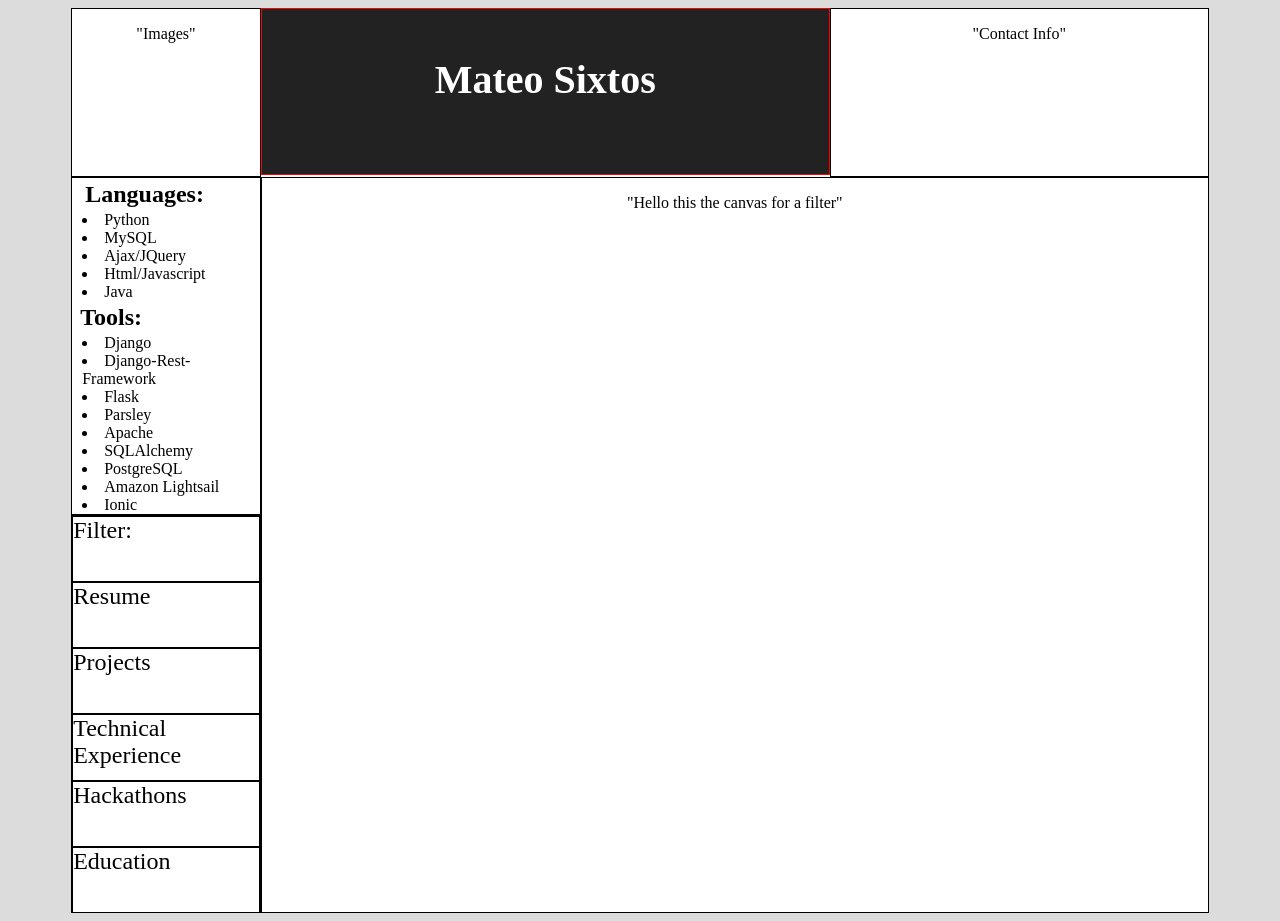
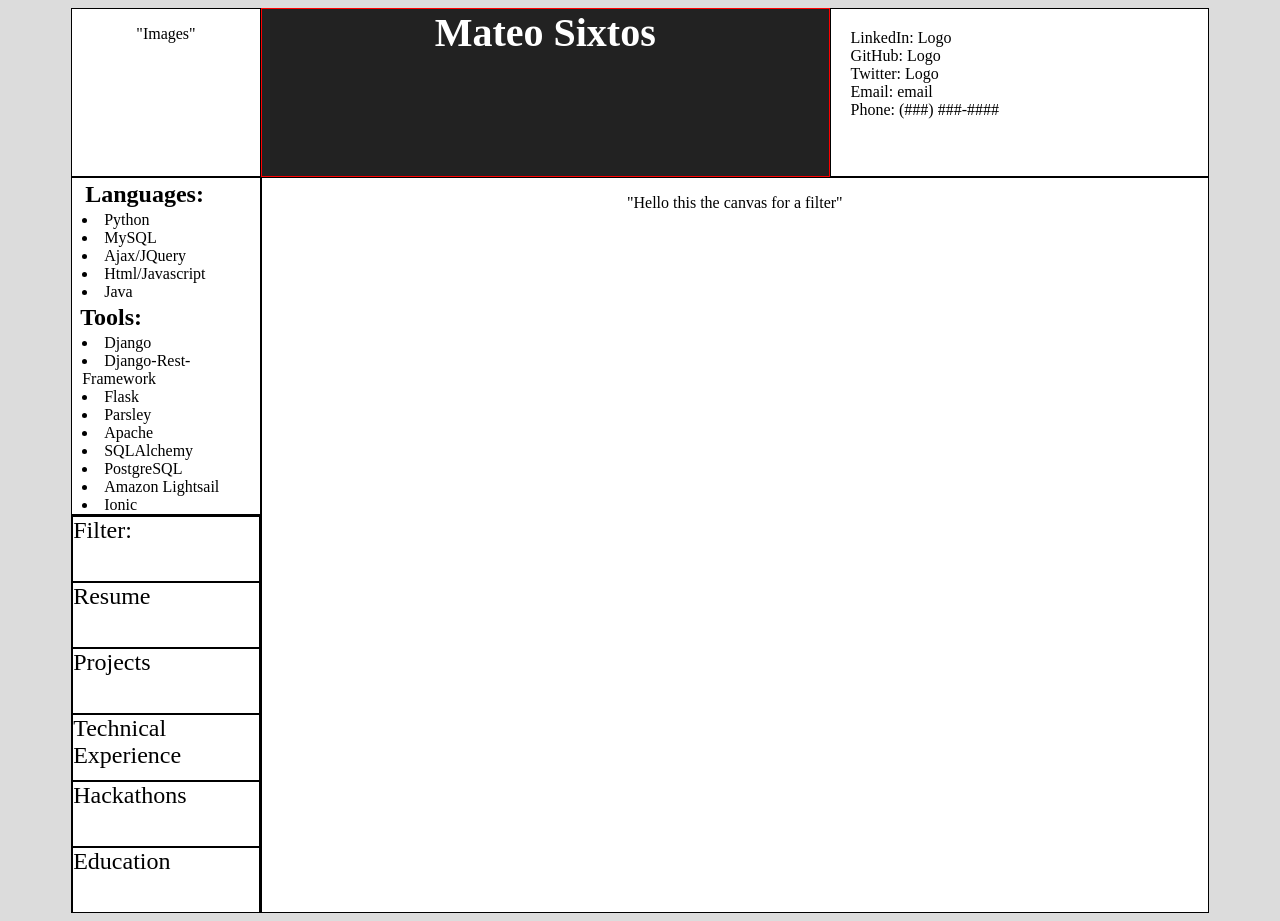
Before and after one commit to sixtosMateo/SixtosProfile, a React (Create React App) app: page / in a window 1280 px wide. Built offline with nearby package versions, Linux system fonts and the light colour scheme.

Commit message:
added content to ContactInfo component

```diff
--- a/src/App.css
+++ b/src/App.css
@@ -32,7 +32,15 @@
 
 .contact-info{
   grid-area: o;
+
 }
+.contact-list{
+  margin-top:20px;
+  margin-left:20px;
+  text-align: left;
+  list-style-type: none;
+}
+
 .image-canvas{
   grid-area: i;
 }
@@ -71,10 +79,12 @@
 
 .profile-header {
   background-color: #222;
-  height: 125px;
-  padding: 20px;
+  height: 125px auto;
+
   color: white;
 }
 .profile-header h1{
   font-size: 2.5em;
+  text-align: center;
+  margin: auto;
 }
--- a/src/components/ContactInfo.js
+++ b/src/components/ContactInfo.js
@@ -3,9 +3,22 @@ import React from 'react'
 
 class ContactInfo extends React.Component{
   render(){
+    const contactList = ['LinkedIn: Logo', 'GitHub: Logo', 'Twitter: Logo', 'Email: email', 'Phone: (###) ###-####' ];
     return (
       <div className="contact-info">
-        <p>"Contact Info"</p>
+        <div className="contact-list">
+          {contactList.map( (contact, index)=>{
+            return(
+              <li key={index} className={"contact-" + contact}>
+
+                <a
+                /*user clicks room triggers app's subscribeToRoom base on the room id that was click inverse work flow*/
+                  onClick={() => window.alert(contact + " "+ index)}>
+                  {contact}
+                </a>
+              </li>)
+          })}
+        </div>
       </div>
     )
   }
```
